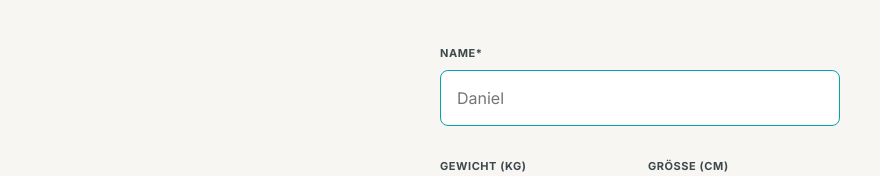
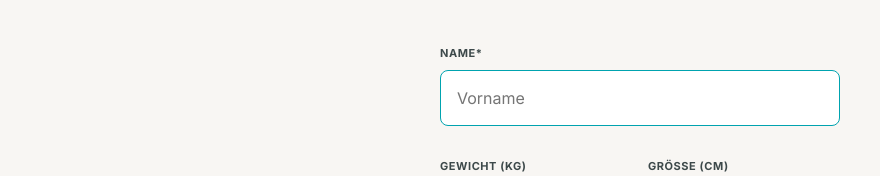
Before and after one commit to dgloeckner/splits, a React (Vite) app in the folder web/: page /onboarding in a window 1280 px wide. Shown: the part 157-333 px from the top of the page, without its empty margins (0-880 px from the left). Built offline with nearby package versions, Linux system fonts and the light colour scheme; no server answers.

Commit message:
fix(onboarding): generic Vorname placeholder instead of "Daniel"
The name input shipped with my own first name as the placeholder hint,
which is awkward for any other user. Use "Vorname".

Co-Authored-By: Claude Opus 4.7 (1M context) <noreply@anthropic.com>

```diff
--- a/web/src/pages/OnboardingPage.tsx
+++ b/web/src/pages/OnboardingPage.tsx
@@ -82,7 +82,7 @@ export function OnboardingPage() {
               className={styles.input}
               value={name}
               onChange={(e) => setName(e.target.value)}
-              placeholder="Daniel"
+              placeholder="Vorname"
               autoFocus
             />
           </div>
```
